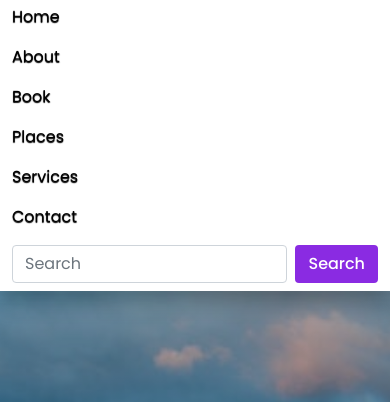
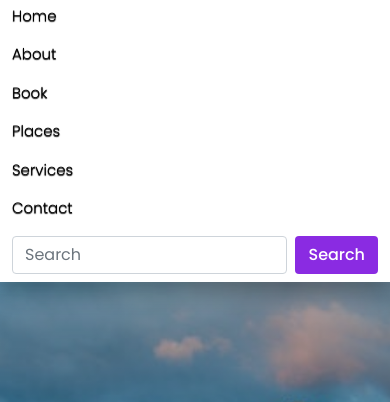
Before and after one commit to onileowo24/travel, a plain HTML site: page index.html in a window 390 px wide. Both pictures are taken after a click on the button "Toggle navigation". Shown: the part 59-461 px from the top of the page. Drawn offline with nearby package versions, Linux system fonts and the light colour scheme.

Commit message:
font at 768

```diff
--- a/style.css
+++ b/style.css
@@ -357,7 +357,9 @@ section {
     }
 
     .nav-item .nav-link {
-        font-size: 16px;
+        font-size: 15px;
+        color: black;
+        font-weight: 300;
 
     }
 
@@ -492,4 +494,5 @@ section {
     }
 
 
+
 }
```
